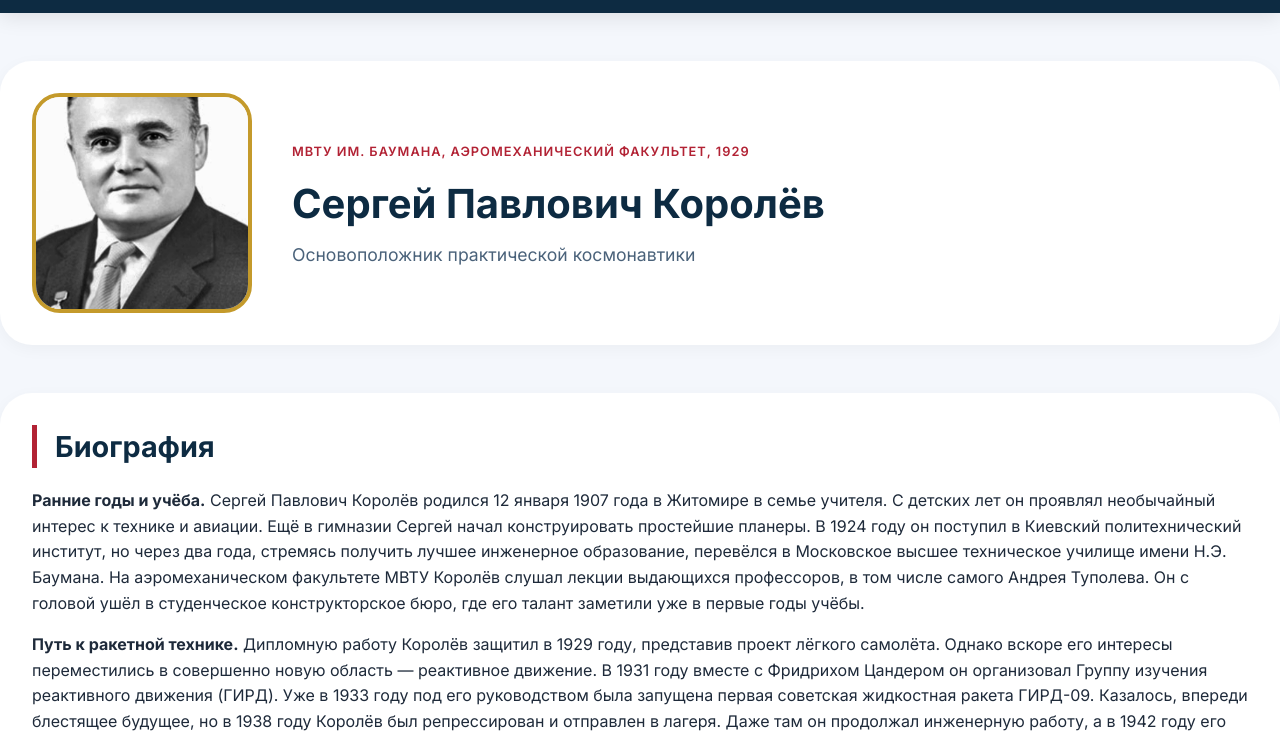
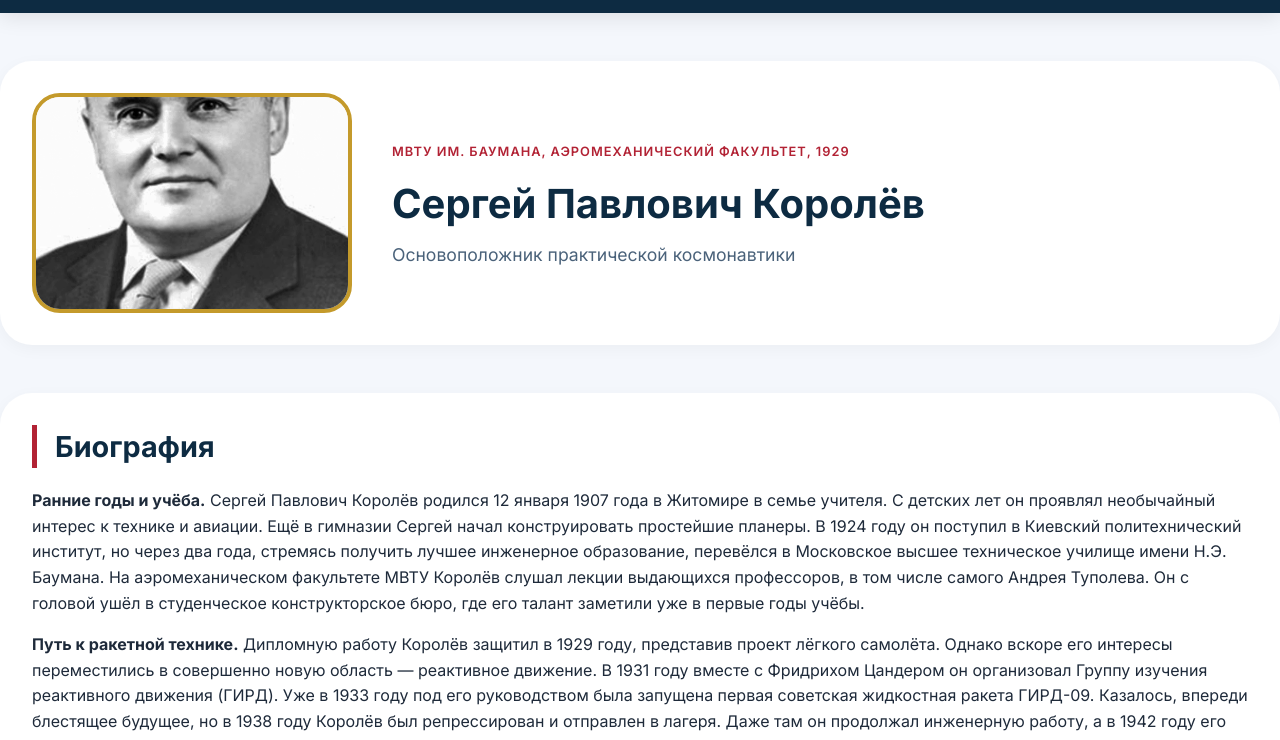
Before and after one commit to historyRK2/sizov, a plain HTML site: page index.html in a window 1280 px wide. Both pictures are taken after a click on the link "С.П. Королёв". Shown: the part 59-799 px from the top of the page. Drawn offline with Linux system fonts and the light colour scheme.

Commit message:
Update style.css

```diff
--- a/style.css
+++ b/style.css
@@ -248,7 +248,7 @@ body {
 }
 
 .graduate-portrait {
-    flex: 0 0 220px;
+    flex: 0 0 320px;
     height: 220px;
     border-radius: 28px;
     overflow: hidden;
```
